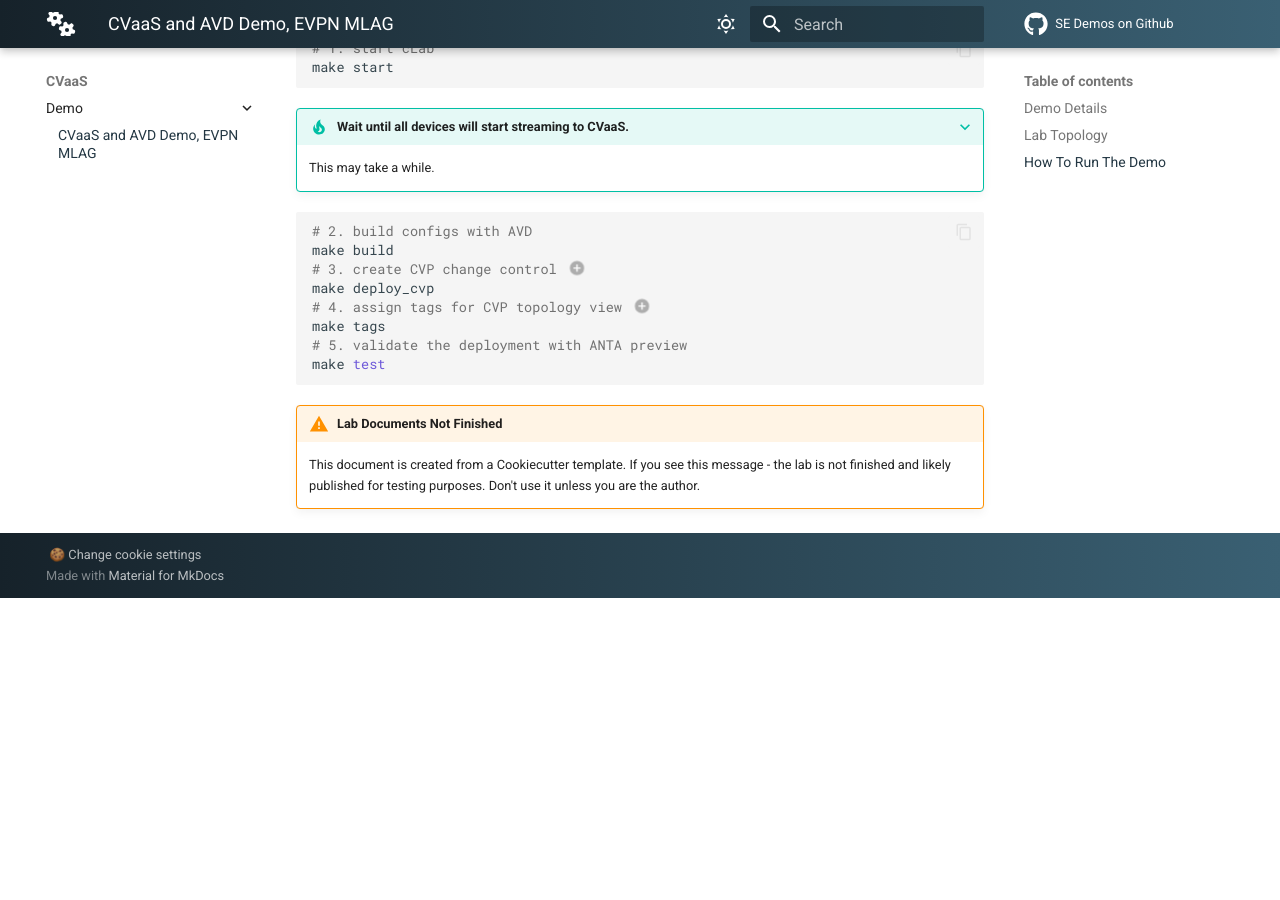
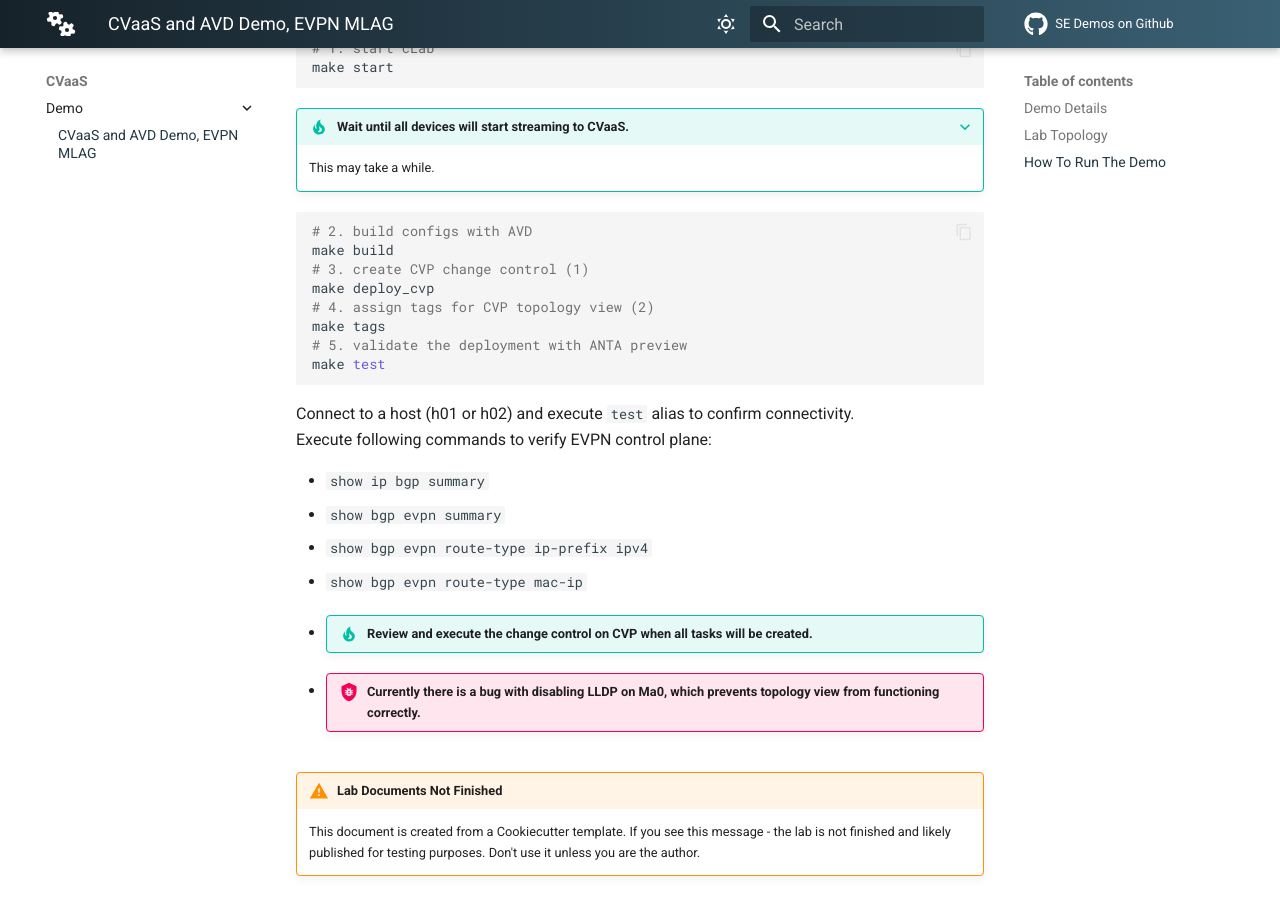
Before and after one commit to arista-netdevops-community/one-click-se-demos, an MkDocs documentation site: the page built from docs/cvaas-cvaas-and-avd-demo--evpn-mlag/cvaas-cvaas-and-avd-demo--evpn-mlag.md, in a window 1280 px wide and 900 px high, scrolled down 1365 px. Built offline with MkDocs 1.6.1 and Material for MkDocs 9.7.7, drawn with Linux system fonts in a browser that asks for light colours; plug-ins that fetch from the network failed and are left out; comment, search, counter and statistics services are not loaded; before the commit the page ends 1963 px from its top, so only the background shows below that.

Commit message:
update docs

````diff
--- a/docs/cvaas-cvaas-and-avd-demo--evpn-mlag/cvaas-cvaas-and-avd-demo--evpn-mlag.md
+++ b/docs/cvaas-cvaas-and-avd-demo--evpn-mlag/cvaas-cvaas-and-avd-demo--evpn-mlag.md
@@ -52,6 +52,14 @@
 make test
 ```
 
+Connect to a host (h01 or h02) and execute `test` alias to confirm connectivity.
+Execute following commands to verify EVPN control plane:
+
+- `show ip bgp summary`
+- `show bgp evpn summary`
+- `show bgp evpn route-type ip-prefix ipv4`
+- `show bgp evpn route-type mac-ip`
+
 1. !!! Tip "Review and execute the change control on CVP when all tasks will be created."
 2. !!! Bug "Currently there is a bug with disabling LLDP on Ma0, which prevents topology view from functioning correctly."
 
````
